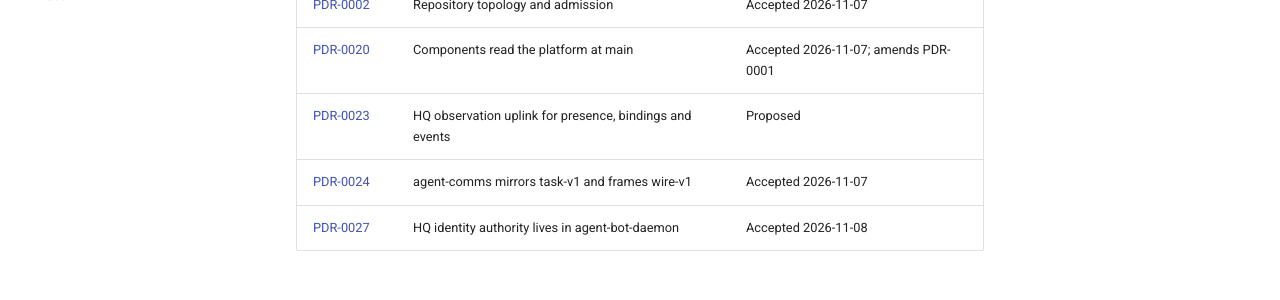
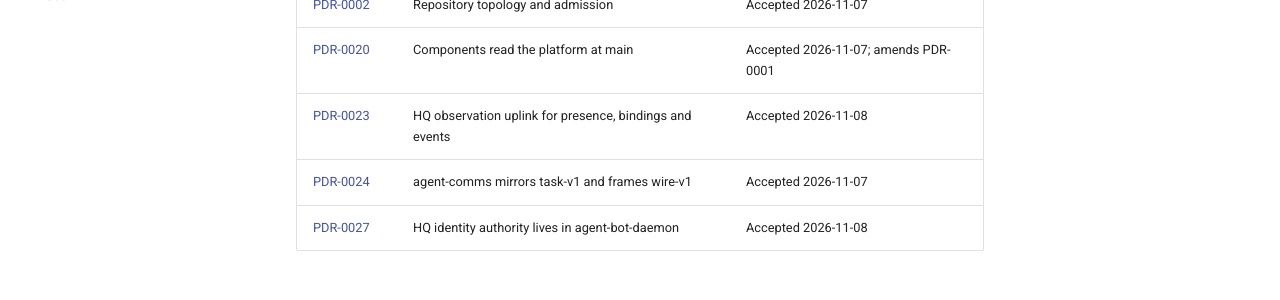
Before and after one commit to true-line/agent-bot-platform, an MkDocs documentation site: the page built from docs/04-decisions/README.md, in a window 1280 px wide and 1279 px high. Shown: the part 525-825 px from the top of the window. Built offline with MkDocs 1.6.1 and Material for MkDocs 9.7.7, drawn with Linux system fonts in a browser that asks for light colours.

Commit message:
Mark PDR-0023 Accepted
The owner approved #34, so PDR-0023 moves from Proposed to Accepted and its
decisions index row reads Accepted 2026-11-08 (the #31 -> #32 pattern).

Co-Authored-By: Claude Opus 5.5 <noreply@anthropic.com>
Co-authored-by: tidy-inlet-66 <agent_3d9ab2ac-9c97-442c-9bfa-8fcf497ded66@souls.agent-bot.invalid>
Agent-Identity: agent_3d9ab2ac-9c97-442c-9bfa-8fcf497ded66

```diff
--- a/docs/04-decisions/README.md
+++ b/docs/04-decisions/README.md
@@ -16,7 +16,7 @@ Platform decision records (PDRs) are the decisions that bind more than one repos
 | [PDR-0001](PDR-0001-platform-repository-is-the-product-source-of-truth.md) | The platform repository is the product source of truth | Accepted 2026-11-07 |
 | [PDR-0002](PDR-0002-repository-topology-and-admission.md) | Repository topology and admission | Accepted 2026-11-07 |
 | [PDR-0020](PDR-0020-components-read-the-platform-at-main.md) | Components read the platform at main | Accepted 2026-11-07; amends PDR-0001 |
-| [PDR-0023](PDR-0023-hq-observation-uplink-for-presence-bindings-and-events.md) | HQ observation uplink for presence, bindings and events | Proposed |
+| [PDR-0023](PDR-0023-hq-observation-uplink-for-presence-bindings-and-events.md) | HQ observation uplink for presence, bindings and events | Accepted 2026-11-08 |
 | [PDR-0024](PDR-0024-comms-mirrors-task-v1-and-frames-wire-v1.md) | agent-comms mirrors task-v1 and frames wire-v1 | Accepted 2026-11-07 |
 | [PDR-0027](PDR-0027-hq-identity-authority-lives-in-agent-bot-daemon.md) | HQ identity authority lives in agent-bot-daemon | Accepted 2026-11-08 |
 
```
Also changed, not shown: docs/04-decisions/PDR-0023-hq-observation-uplink-for-presence-bindings-and-events.md (+2 -1 lines).
